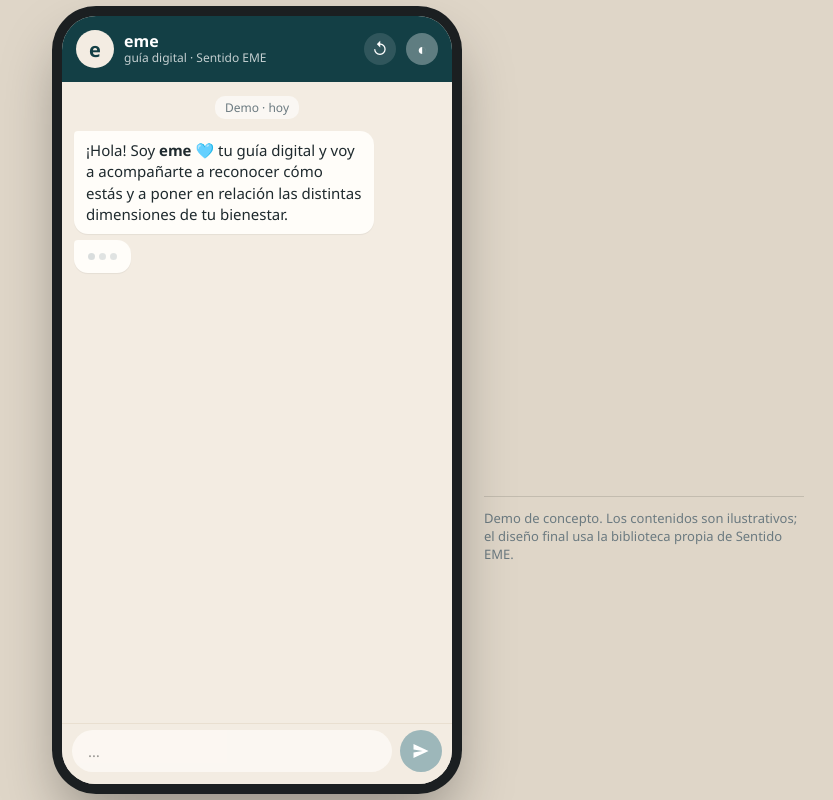
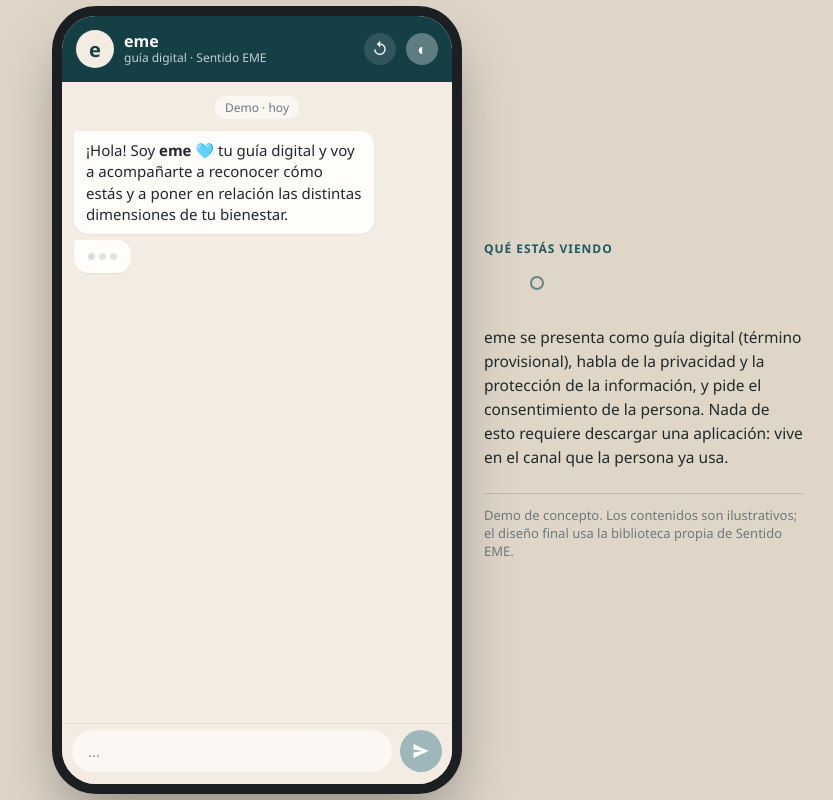
Before and after one commit to golimac/emevolucion, a Next.js app: page / in a window 1280 px wide. Shown: the whole page, without its empty margins (207-1040 px from the left). Built offline with nearby package versions, Linux system fonts and the light colour scheme.

Commit message:
Animación solo en el título de Qué estás viendo; se quita el scroll horizontal
Co-Authored-By: Claude Sonnet 5.5 <noreply@anthropic.com>
Claude-Session: https://claude.ai/code/session_011kw6EzgonrtXyfmm4uCKfZ

```diff
--- a/app/Demo.js
+++ b/app/Demo.js
@@ -560,11 +560,9 @@ export default function Demo() {
         </div>
       </div>
       <aside className="side">
-        <div key={note} className="nota">
-          <div className="tag">Qué estás viendo <span className="nuevo">Cambió, léelo</span></div>
-          <h2>{N.titulo}</h2>
-          <p>{N.texto}</p>
-        </div>
+        <div className="tag">Qué estás viendo</div>
+        <h2 key={note} className="titulo-nota"><span>{N.titulo}</span></h2>
+        <p>{N.texto}</p>
         <Detalle d={panel} />
         <div className="foot">Demo de concepto. Los contenidos son ilustrativos; el diseño final usa la biblioteca propia de Sentido EME.</div>
       </aside>
--- a/app/globals.css
+++ b/app/globals.css
@@ -129,14 +129,18 @@ li.run .mark { border: 2px solid #c9d4d2; border-top-color: #3fae9b; animation:
 
 .det { animation: flash 1.4s ease-out; }
 @keyframes flash { 0% { box-shadow: 0 0 0 4px rgba(63,174,155,.55); } 100% { box-shadow: 0 0 0 0 rgba(63,174,155,0); } }
-
-.nota { position: relative; padding: 10px 12px; margin: -10px -12px; border-radius: 12px; animation: notaIn .7s ease-out, notaGlow 2.4s ease-out; }
-@keyframes notaIn { from { opacity: 0; transform: translateX(14px); } to { opacity: 1; transform: none; } }
-@keyframes notaGlow {
-  0% { background: rgba(63,174,155,.28); box-shadow: 0 0 0 0 rgba(63,174,155,.5); }
-  35% { box-shadow: 0 0 0 8px rgba(63,174,155,0); }
-  60% { background: rgba(63,174,155,.18); box-shadow: 0 0 0 0 rgba(63,174,155,.4); }
-  100% { background: rgba(63,174,155,0); box-shadow: 0 0 0 10px rgba(63,174,155,0); }
+.side { overflow-x: hidden; }
+.titulo-nota { position: relative; display: inline-block; }
+.titulo-nota span { display: inline-block; transform-origin: left center; animation: tituloBlink 1s ease-out; }
+.titulo-nota::after { content: ""; position: absolute; left: 50%; top: 50%; width: 10px; height: 10px; margin: -5px 0 0 -5px; border-radius: 50%; border: 2px solid var(--teal); opacity: 0; animation: tituloBurst 1s ease-out; pointer-events: none; }
+@keyframes tituloBlink {
+  0% { opacity: 0; transform: scale(1.12); color: var(--teal); }
+  30% { opacity: 1; }
+  45% { opacity: .35; }
+  65% { opacity: 1; color: var(--teal); }
+  100% { opacity: 1; transform: none; color: inherit; }
 }
-.nuevo { display: inline-block; margin-left: 8px; padding: 2px 9px; border-radius: 10px; background: var(--teal); color: #fff; font-size: 10.5px; letter-spacing: .04em; text-transform: none; animation: nuevo 4.5s ease-out forwards; }
-@keyframes nuevo { 0%, 70% { opacity: 1; transform: none; } 100% { opacity: 0; transform: translateY(-3px); visibility: hidden; } }
+@keyframes tituloBurst {
+  0% { opacity: .65; transform: scale(1); }
+  100% { opacity: 0; transform: scale(14, 6); }
+}
```
